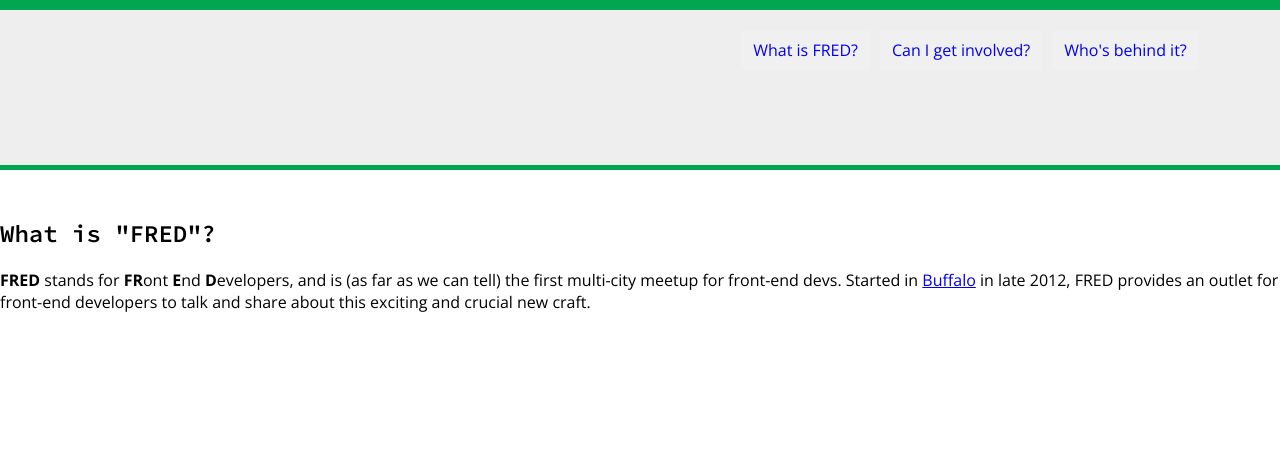
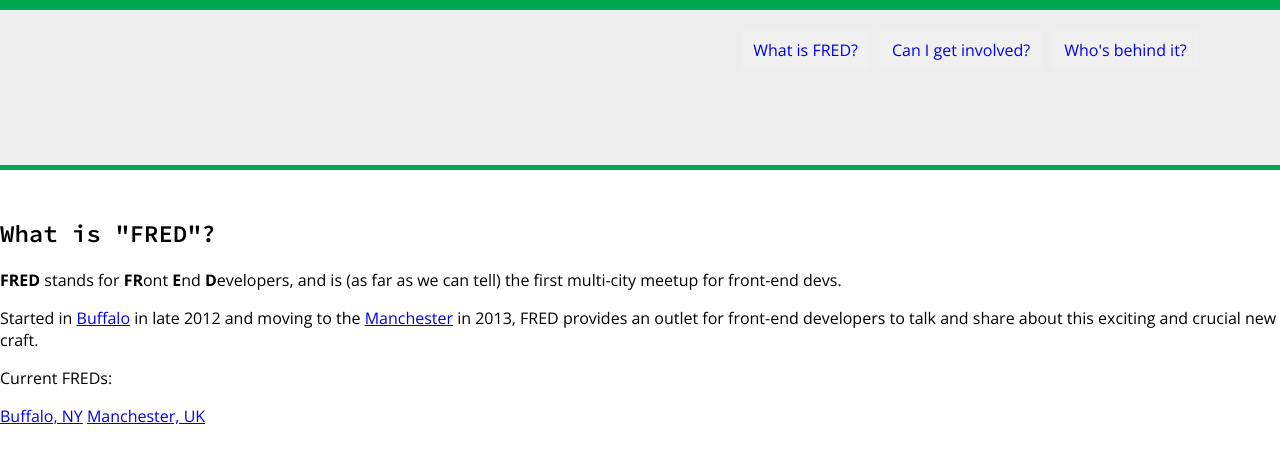
Before and after one commit to fredup/fredup.github.io, a Jekyll site: the page built from what.md, in a window 1280 px wide. Shown: the top 464 px of the page. Built offline with Jekyll 4.4.1, drawn with Linux system fonts in a browser that asks for light colours.

Commit message:
Added links to current FREDs.

```diff
--- a/what.md
+++ b/what.md
@@ -3,4 +3,11 @@ title: What is "FRED"?
 layout: page
 ---
 
-**FRED** stands for **FR**ont **E**nd **D**evelopers, and is (as far as we can tell) the first multi-city meetup for front-end devs. Started in [Buffalo](/buffalo/) in late 2012, FRED provides an outlet for front-end developers to talk and share about this exciting and crucial new craft.
+**FRED** stands for **FR**ont **E**nd **D**evelopers, and is (as far as we can tell) the first multi-city meetup for front-end devs.
+
+Started in [Buffalo](/buffalo/) in late 2012 and moving to the [Manchester](/manchester/) in 2013, FRED provides an outlet for front-end developers to talk and share about this exciting and crucial new craft.
+
+Current FREDs:
+
+[Buffalo, NY](/buffalo/)
+[Manchester, UK](/manchester/)
```
